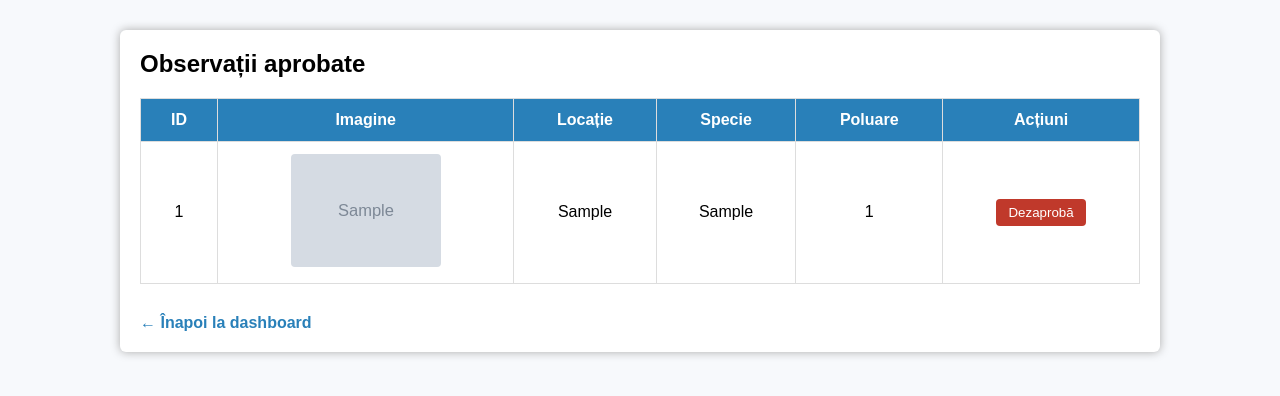
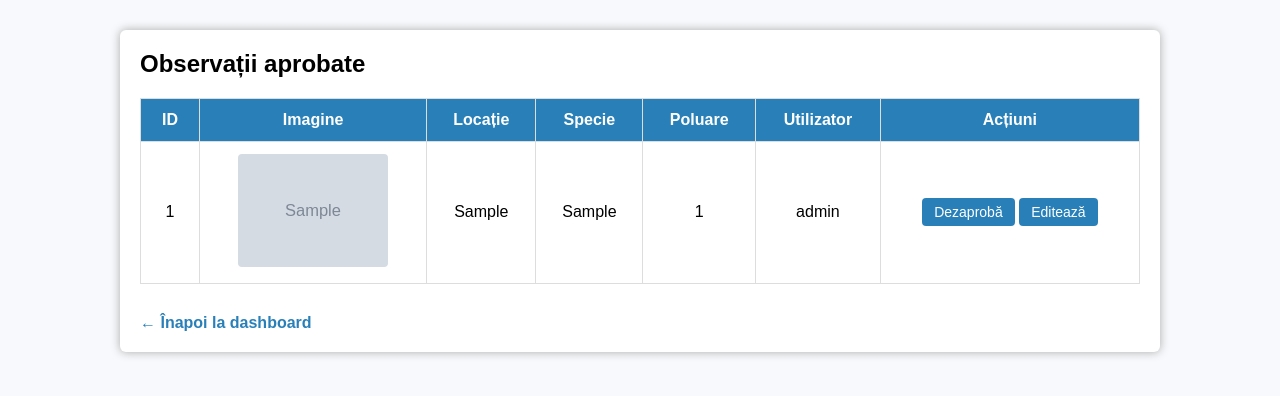
Before and after one commit to L1chenary/lichenary, a Flask app: page /admin/observations/approved in a window 1280 px wide. Shown: the top 396 px of the page. Run offline with Flask 3, Linux system fonts and the light colour scheme; a user stored in the database is signed in; tables that the repository leaves empty hold one stand-in row (values such as "Sample post"); grey boxes marked "Sample" are stand-in pictures.

Commit message:
Adăugat coloana Utilizator și buton Editează în tabelele cu observații aprobate și neaprobate

```diff
--- a/templates/admin_approved_observations.html
+++ b/templates/admin_approved_observations.html
@@ -37,21 +37,24 @@
         img {
             max-width: 150px;
             border-radius: 4px;
-            cursor: pointer; /* să arate că e clickabilă */
+            cursor: pointer;
         }
         form {
             display: inline-block;
         }
-        button {
+        button, .edit-link {
             padding: 6px 12px;
-            background-color: #c0392b;
+            background-color: #2980b9;
             color: white;
             border: none;
             border-radius: 4px;
             cursor: pointer;
+            text-decoration: none;
+            font-size: 14px;
         }
-        button:hover {
-            background-color: #922b21;
+        button:hover,
+        .edit-link:hover {
+            background-color: #1c5980;
         }
         .back-link {
             display: inline-block;
@@ -63,7 +66,6 @@
         .back-link:hover {
             text-decoration: underline;
         }
-        /* Modal styles */
         .modal {
             display: none;
             position: fixed;
@@ -107,6 +109,7 @@
                 <th>Locație</th>
                 <th>Specie</th>
                 <th>Poluare</th>
+                <th>Utilizator</th>
                 <th>Acțiuni</th>
             </tr>
         </thead>
@@ -120,10 +123,12 @@
                 <td>{{ obs.location }}</td>
                 <td>{{ obs.species if obs.species else 'Necompletat' }}</td>
                 <td>{{ obs.pollution_level if obs.pollution_level is not none else 'Necompletat' }}</td>
+                <td>{{ obs.user.username }}</td>
                 <td>
                     <form method="POST" action="{{ url_for('disapprove_observation', obs_id=obs.id) }}">
                         <button type="submit">Dezaprobă</button>
                     </form>
+                    <a href="{{ url_for('edit_observation', obs_id=obs.id) }}" class="edit-link">Editează</a>
                 </td>
             </tr>
             {% endfor %}
@@ -155,6 +160,5 @@
         }
     }
 </script>
-
 </body>
 </html>
--- a/templates/admin_observations.html
+++ b/templates/admin_observations.html
@@ -137,6 +137,7 @@
                     <th>Locația</th>
                     <th>Specie</th>
                     <th>Nivel poluare</th>
+                    <th>Utilizator</th>
                     <th>Acțiuni</th>
                 </tr>
             </thead>
@@ -147,12 +148,12 @@
                         <img src="{{ obs.image_filename }}"
                              alt="Lichen"
                              onclick="showModal(this.src)">
-
                     </td>
                     <td>{{ obs.date_time.strftime('%Y-%m-%d %H:%M') }}</td>
                     <td>{{ obs.location }}</td>
                     <td>{{ obs.species if obs.species else 'Necompletat' }}</td>
                     <td>{{ obs.pollution_level if obs.pollution_level is not none else 'Necompletat' }}</td>
+                    <td>{{ obs.user.username }}</td>
                     <td>
                         <form method="post" action="{{ url_for('approve_observation', obs_id=obs.id) }}" class="inline">
                             <button type="submit">Aprobă</button>
@@ -171,7 +172,6 @@
                             <button type="button" onclick="toggleConfirm({{ obs.id }})">Nu</button>
                         </form>
                     </td>
-
                 </tr>
                 {% endfor %}
             </tbody>
```
Lines whose indentation alone changed are shown as unchanged.
